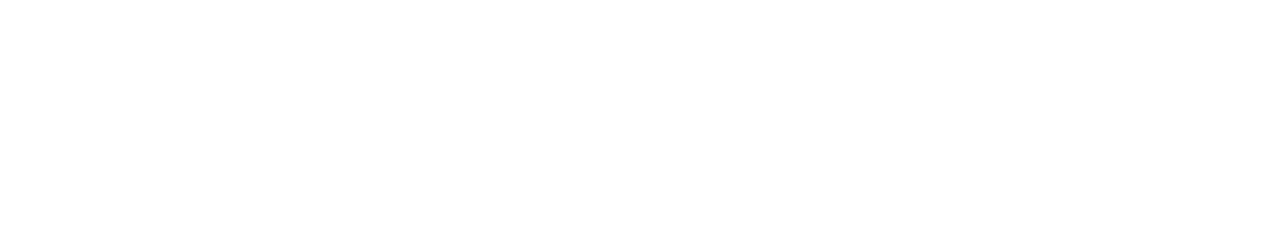
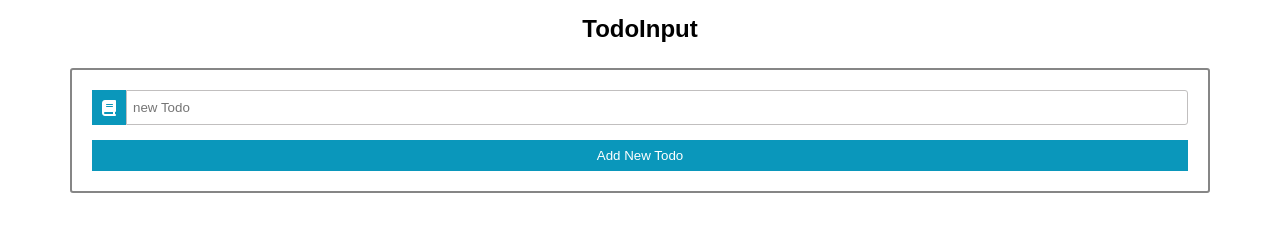
Before and after one commit to mohammad2004dhedy/ASAL-TODO-APP, a plain HTML site: page index.html in a window 1280 px wide. Drawn offline with Linux system fonts and the light colour scheme.

Commit message:
create the container component , the root colors and the todo form part

```diff
--- a/css/style.css
+++ b/css/style.css
@@ -0,0 +1,92 @@
+* {
+  padding: 0;
+  margin: 0;
+  box-sizing: border-box;
+}
+.container {
+  padding: 15px;
+  margin: 0 auto;
+  width: 100%;
+}
+:root {
+  --primary-color: #0a97bb;
+  --bold-primary-color: #216f83;
+  --red-color: rgb(239, 58, 58);
+  --tin-red-color: rgba(243, 101, 101, 0.885);
+}
+body {
+  font-family: sans-serif;
+}
+@media (min-width: 768px) {
+  .container {
+    width: 750px;
+  }
+}
+@media (min-width: 992px) {
+  .container {
+    width: 970px;
+  }
+}
+@media (min-width: 1200px) {
+  .container {
+    width: 1170px;
+  }
+}
+/* ------------ todo form start------------------ */
+.todoForm .container {
+    display: flex;
+    flex-direction: column;
+    gap: 25px;
+    text-align: center;
+}
+.todoForm .container form {
+    padding: 20px;
+    border: solid 2px rgb(134, 134, 134);
+    border-radius: 3px;
+    display: flex;
+    flex-direction: column;
+    gap: 15px;
+}
+.todoForm .container form .inputDiv {
+    display: flex;
+    align-items: center;
+    height: 35px;
+}
+.todoForm .container form .inputDiv > div {
+  height: 100%;
+  display: block;
+  padding: 10px;
+}
+.todoForm .container form .inputDiv > div {
+    background: var(--primary-color);
+    display: flex;
+    justify-content: center;
+    align-items: center;
+}
+.todoForm .container form .inputDiv > div i {
+    color: white;
+}
+.todoForm .container form .inputDiv input {
+    flex: 1;
+    padding: 6px;
+    border: solid 1px rgb(193, 191, 191);
+    height: 100%;
+    border-top-right-radius: 3px;
+    border-bottom-right-radius: 3px;
+    background: transparent;
+    transition: 400ms;
+    outline: none;
+}
+.todoForm .container form .inputDiv input:focus {
+    border: solid 1px rgb(146, 146, 146);
+    box-shadow: 0 0 2px var(--bold-primary-color);
+}
+
+.todoForm .container form button {
+    padding: 8px;
+    background: var(--primary-color);
+    color: white;
+    outline: none;
+    border: none;
+}
+/* ------------ todo form end------------------ */
--- a/index.html
+++ b/index.html
@@ -8,6 +8,24 @@
     <link rel="stylesheet" href="css/all.min.css" />
   </head>
   <body>
-  <script src="App.js"></script>
+    <!-- todo form start -->
+    <section class="todoForm">
+      <div class="container">
+        <h2>TodoInput</h2>
+        <form>
+          <div class="inputDiv">
+            <div>
+            <i class="fa-solid fa-book"></i>
+            </div>
+            <input type="text" id="todoField" placeholder="new Todo" />
+          </div>
+          <button type="button">Add New Todo</button>
+        </form>
+      </div>
+    </section>
+    <!-- todo form end -->
+    <!-- todo list start -->
+    <!-- todo list end -->
+    <script src="App.js"></script>
   </body>
 </html>
```
